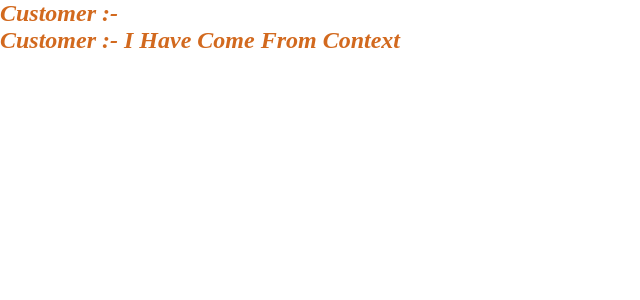
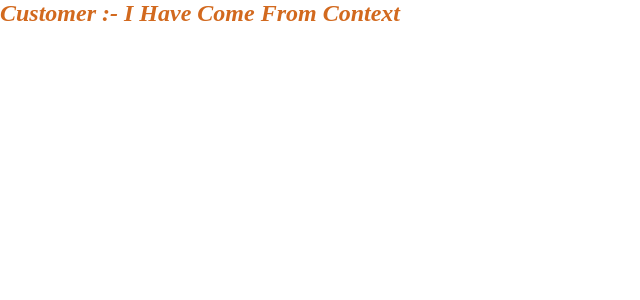
Before and after one commit to devendramali12/React, a React (Vite) app in the folder first-project/: page / in a window 1280 px wide. Shown: the top 300 px of the page, without its empty margins (0-640 px from the left). Built offline with nearby package versions, Linux system fonts and the light colour scheme.

Commit message:
05-03-26

```diff
--- a/first-project/src/App.jsx
+++ b/first-project/src/App.jsx
@@ -62,7 +62,7 @@ const App = () => {
       {/* <Message></Message> */}
 
       {/* <Refcomp></Refcomp> */}
-      <Customer></Customer>
+
       <Context1></Context1>
     </section>
   );
```
